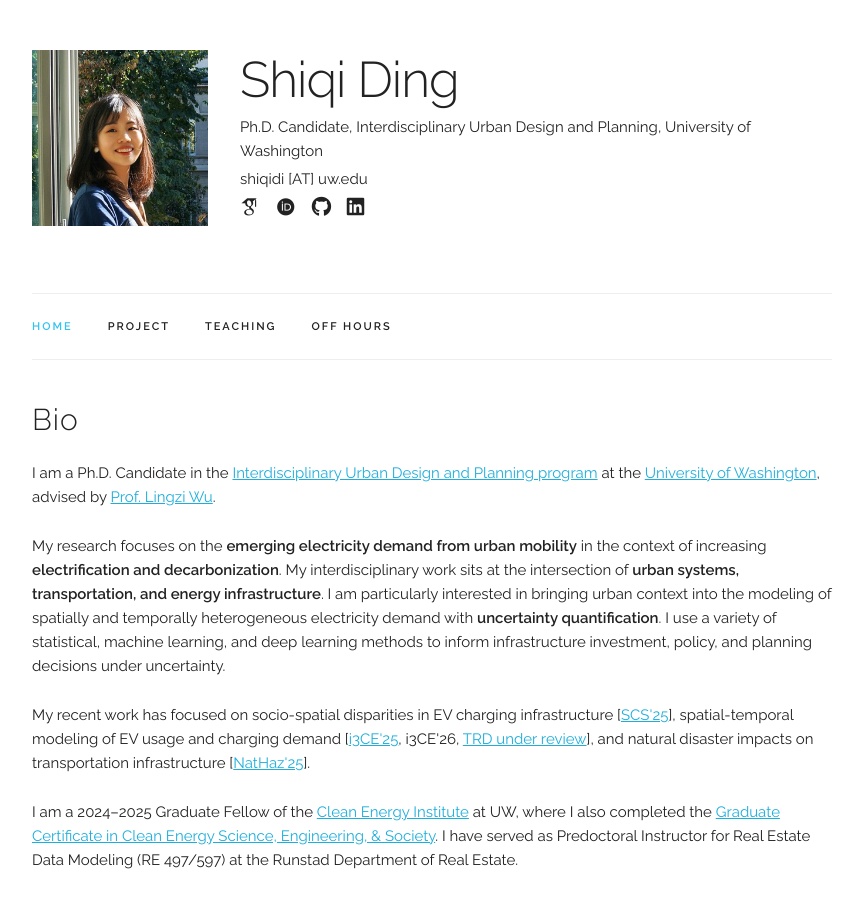
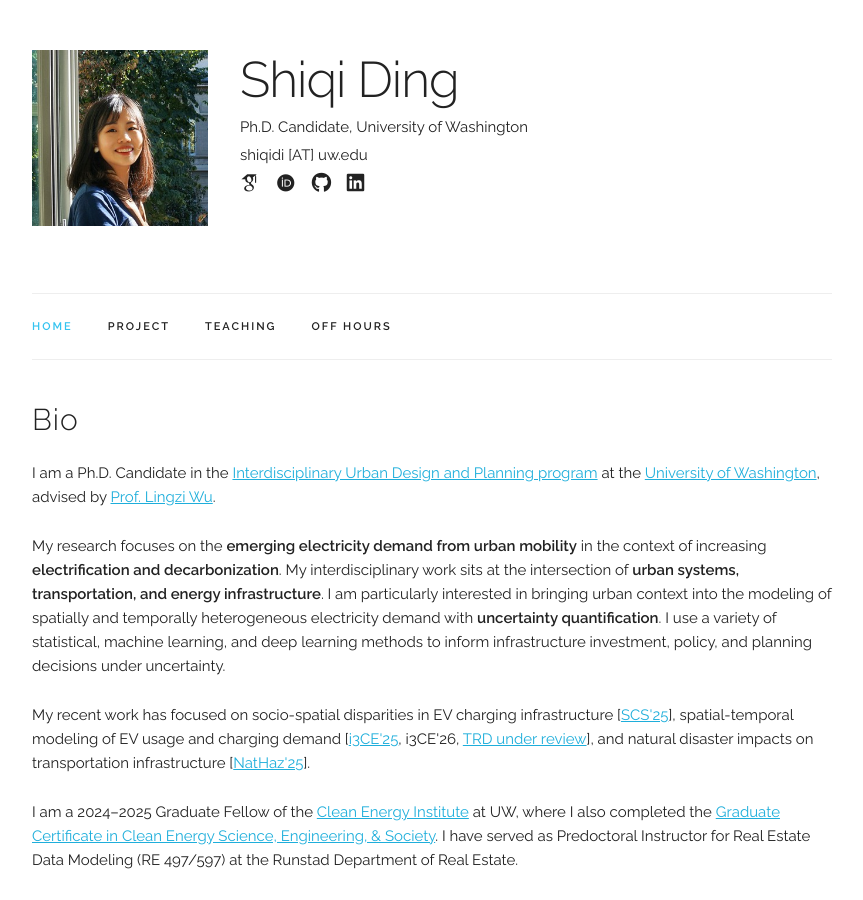
Before and after one commit to ShiQi-Ding/shiqi-ding.github.io, a Jekyll site: the page built from index.html, in a window 1280 px wide and 900 px high. Shown: the whole window, without its empty margins (208-1071 px from the left). Built offline with Jekyll 4.4.1, drawn with Linux system fonts in a browser that asks for light colours; some web fonts are replaced.

Commit message:
Update main_info.yaml

```diff
--- a/_data/main_info.yaml
+++ b/_data/main_info.yaml
@@ -1,5 +1,5 @@
 name: "Shiqi Ding"
-title: "Ph.D. Candidate, Interdisciplinary Urban Design and Planning, University of Washington"
+title: "Ph.D. Candidate, University of Washington"
 email: "shiqidi [AT] uw.edu"
 profile_pic: "/assets/profile-pics/shiqi_ding.jpg"
 google_scholar: "https://scholar.google.com/citations?view_op=list_works&hl=en&user=QuIb4wIAAAAJ"
```
